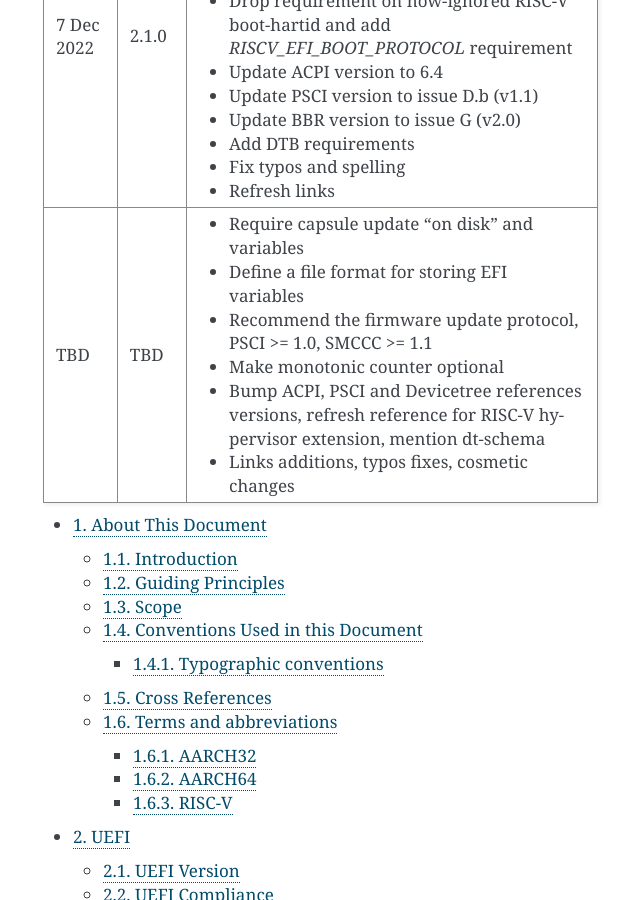
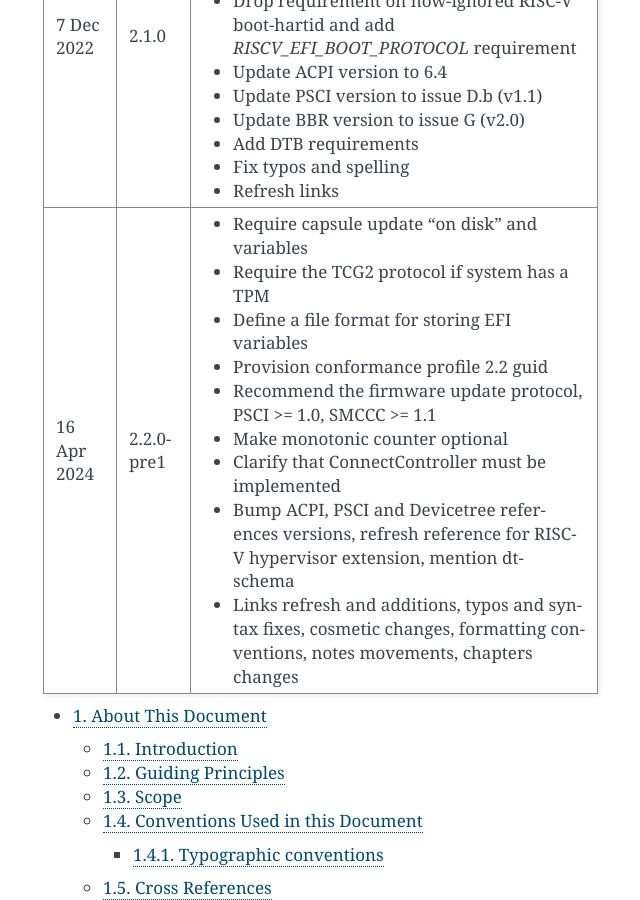
Before and after one commit to ARM-software/ebbr, a Sphinx documentation site: the page built from source/index.rst, in a window 1280 px wide and 900 px high, scrolled down 1676 px. Shown: the whole window, without its empty margins (377-1017 px from the left). Built offline with Sphinx 7.4.7, drawn with Linux system fonts in a browser that asks for light colours.

Commit message:
v2.2.0-pre1
Prepare for release v2.2.0.

- Update revision history.

Signed-off-by: Vincent Stehlé <vincent.stehle@arm.com>

```diff
--- a/source/index.rst
+++ b/source/index.rst
@@ -89,15 +89,19 @@ Creative Commons, PO Box 1866, Mountain View, CA 94042, USA.
        - Add DTB requirements
        - Fix typos and spelling
        - Refresh links
-   * - TBD
-     - TBD
+   * - 16 Apr 2024
+     - 2.2.0-pre1
      - - Require capsule update "on disk" and variables
+       - Require the TCG2 protocol if system has a TPM
        - Define a file format for storing EFI variables
+       - Provision conformance profile 2.2 guid
        - Recommend the firmware update protocol, PSCI >= 1.0, SMCCC >= 1.1
        - Make monotonic counter optional
+       - Clarify that ConnectController must be implemented
        - Bump ACPI, PSCI and Devicetree references versions, refresh reference
          for RISC-V hypervisor extension, mention dt-schema
-       - Links additions, typos fixes, cosmetic changes
+       - Links refresh and additions, typos and syntax fixes, cosmetic changes,
+         formatting conventions, notes movements, chapters changes
 
 .. toctree::
    :numbered:
```
